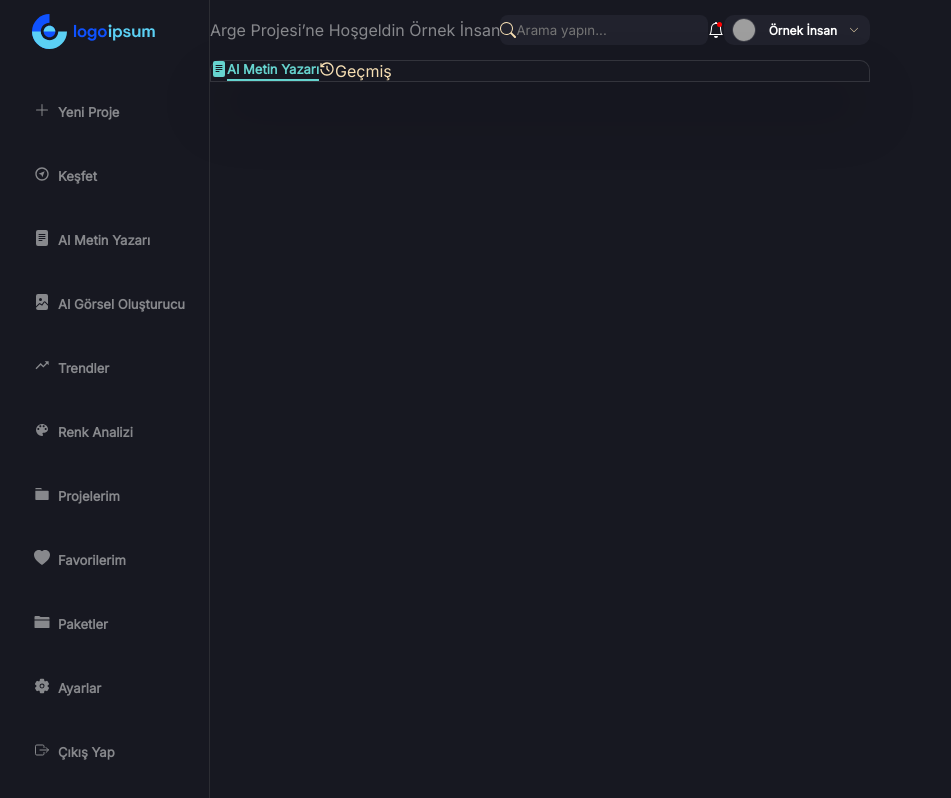
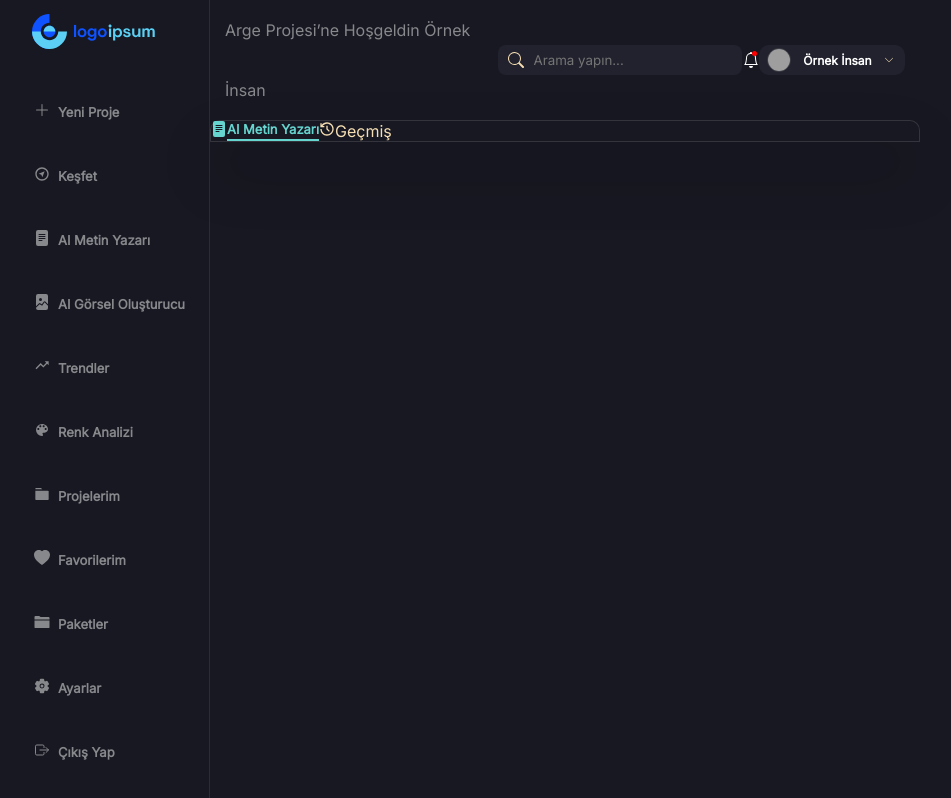
Before and after one commit to ersenozturk/pux, a React (Create React App) app: page / in a window 1280 px wide. Shown: the whole page, without its empty margins (14-965 px from the left). Built offline with nearby package versions, Linux system fonts and the light colour scheme; grey boxes are pictures that could not be loaded.

Commit message:
correct size scaled

```diff
--- a/src/components/mainTopUp/MainTopUp.jsx
+++ b/src/components/mainTopUp/MainTopUp.jsx
@@ -1,11 +1,13 @@
 import styles from "./MainTopUp.module.css";
-import { BsSearch,BsBell, BsChevronDown } from "react-icons/bs";
+import { BsSearch, BsBell, BsChevronDown } from "react-icons/bs";
 
 const MainTopUp = () => {
   return (
     <div className={styles.mainTopUp}>
+      <div className={styles.mainTopUpLeft}>
         <div className={styles.text}>Arge Projesi’ne Hoşgeldin Örnek İnsan</div>
-
+      </div>
+      <div className={styles.mainTopUpRight}>
         <div className={styles.search}>
           <div className={styles.icon}>
             <BsSearch />{" "}
@@ -21,15 +23,17 @@ const MainTopUp = () => {
 
         <div className={styles.bell}>
           <BsBell />
-        <div className={styles.redPoint}>
-        </div>
+          <div className={styles.redPoint}></div>
         </div>
 
         <div className={styles.guest}>
-        <img src="https://www.iconninja.com/files/553/986/399/face-avatar-icon.png" alt="" />
+          <img
+            src="https://www.iconninja.com/files/553/986/399/face-avatar-icon.png"
+            alt=""
+          />
           <p>Örnek İnsan</p>
-        <BsChevronDown className={styles.downArrow}/>
-
+          <BsChevronDown className={styles.downArrow} />
+        </div>
       </div>
     </div>
   );
--- a/src/components/mainTopUp/MainTopUp.module.css
+++ b/src/components/mainTopUp/MainTopUp.module.css
@@ -1,11 +1,23 @@
 .mainTopUp {
-  /* background-color: #fff; */
   width: 100%;
   line-height: 60px;
   display: flex;
-  justify-content: center;
+  justify-content: space-between;
   align-items: center;
+  padding: 0 15px;
 }
+
+.mainTopUpLeft{
+  width: 40%;
+
+}
+
+.mainTopUpRight{
+  display: flex;
+  justify-content: space-evenly;
+  width: 60%;
+}
+
 
 /*! Text */
 .text {
@@ -23,17 +35,19 @@
 /*! search  */
 .search {
   background-color: #21222d;
-  /* background-color: yellow; */
+  width: 60%;
   border-radius: 8px;
   display: flex;
   line-height: 60px;
   height: 30px;
-  justify-content: center;
+  /* justify-content: center; */
   align-items: center;
+  text-align: left;
 }
 
 .icon {
   margin-top: 3px;
+  padding: 0 10px;
 }
 
 .inputSearch {
@@ -41,6 +55,7 @@
   color: #d2d2d2;
   background-color: #21222d;
   border: none;
+  width: 85%;
 }
 
 /*! bell */
@@ -48,7 +63,7 @@
   display: flex;
   justify-content: center;
   align-items: center;
-  color: #ffffff;
+  color: #fff;
   position: relative;
 }
 
@@ -58,7 +73,7 @@
   height: 5px;
   border-radius: 50%;
   position: absolute;
-  top: 0;
+  top: 6px;
   right: 2px;
 }
 
```
Lines whose indentation alone changed are shown as unchanged.
